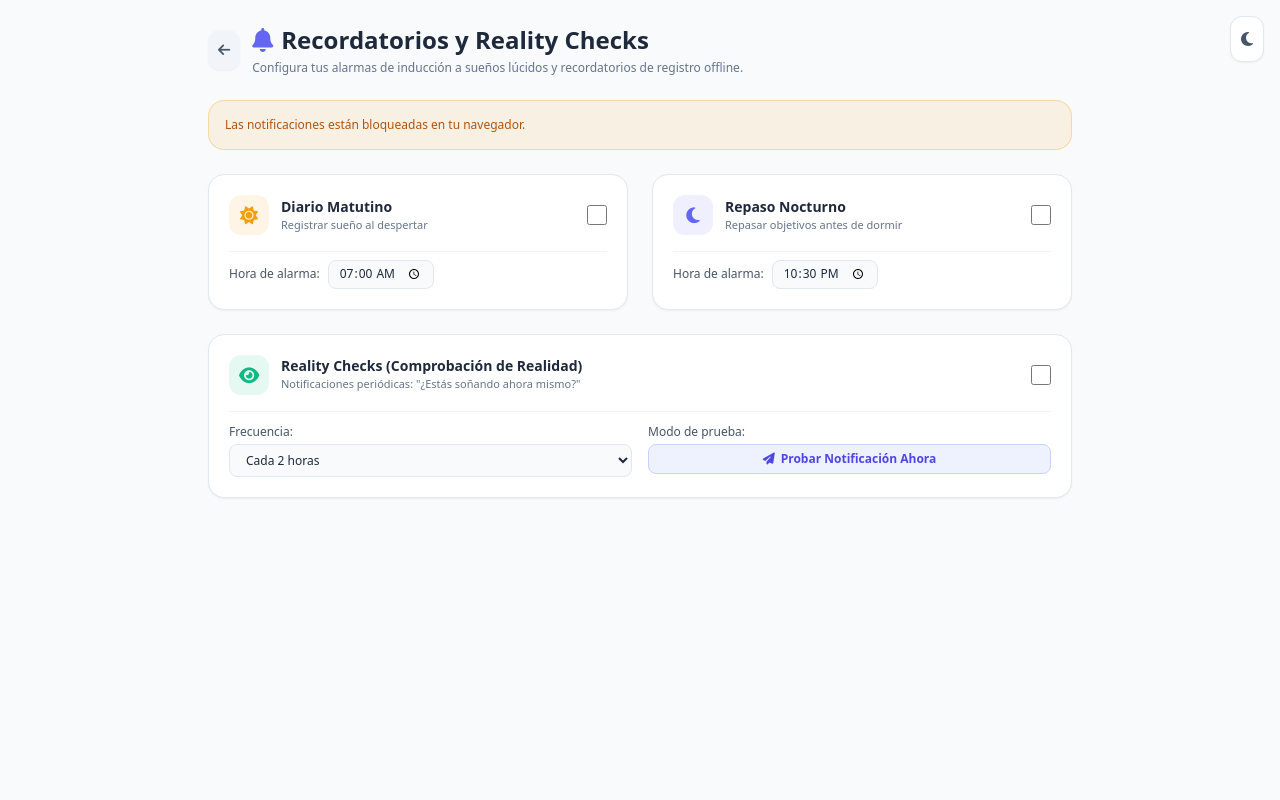
After one commit to TasconLD/diario_suenos, a Flask app: page /recordatorios in a window 1280 px wide. The commit adds this page. Run offline with Flask 3, Linux system fonts and the light colour scheme; the visitor is signed in with stand-in values (Sample User, id 1); some libraries are stand-ins or nearby versions.

Commit message:
feat(notifications): agrega sistema de recordatorios offline

```diff
--- a/routes/main.py
+++ b/routes/main.py
@@ -672,6 +672,15 @@ def mapa_onirico():
 
     return jsonify({'nodes': nodos, 'edges': enlaces})
 
+
+# BLOQUE: Recordatorios, Notificaciones y Reality Checks (PWA / Offline)
+@main_bp.route('/recordatorios')
+def vista_recordatorios():
+    """Renders the notifications and reality checks settings page."""
+    if 'usuario_id' not in session:
+        return redirect(url_for('auth.login'))
+    return render_template('recordatorios.html')
+
 # BLOQUE: Ruta para exportar los sueños a PDF
 @main_bp.route('/exportar')
 def exportar():
--- /dev/null
+++ b/templates/recordatorios.html
@@ -0,0 +1,217 @@
+{% extends 'base.html' %}
+
+{% block title %}Recordatorios y Reality Checks{% endblock %}
+
+{% block content %}
+<div class="max-w-4xl mx-auto px-4 py-6 space-y-6">
+    <!-- Encabezado con Botón de Regreso -->
+    <div class="flex items-center gap-3">
+        <a href="{{ url_for('main.index') }}"
+        class="p-2.5 bg-slate-100 hover:bg-slate-200 dark:bg-slate-800 dark:hover:bg-slate-700 text-slate-600 dark:text-slate-300 rounded-xl transition-colors shadow-sm flex items-center justify-center">
+            <i class="fa-solid fa-arrow-left text-sm"></i>
+        </a>
+        <div>
+            <h1 class="text-2xl font-black text-slate-800 dark:text-white flex items-center gap-2">
+                <i class="fa-solid fa-bell text-indigo-500"></i> Recordatorios y Reality Checks
+            </h1>
+            <p class="text-xs text-slate-500 dark:text-slate-400 mt-1">
+                Configura tus alarmas de inducción a sueños lúcidos y recordatorios de registro offline.
+            </p>
+        </div>
+    </div>
+    <!-- Estado de Permisos -->
+    <div id="permiso-banner" class="p-4 rounded-2xl bg-amber-500/10 border border-amber-500/30 text-amber-700 dark:text-amber-300 text-xs flex items-center justify-between gap-4">
+        <div class="flex items-center gap-2">
+            <i class="fa-solid fa-triangle-exclamation text-base"></i>
+            <span>Para recibir notificaciones, debes conceder permisos en tu navegador.</span>
+        </div>
+        <button id="btn-solicitar-permiso" class="px-3 py-1.5 bg-amber-500 text-white font-semibold rounded-xl hover:bg-amber-600 transition-colors shadow-sm">
+            Activar Notificaciones
+        </button>
+    </div>
+
+    <div class="grid grid-cols-1 md:grid-cols-2 gap-6">
+
+        <!-- CARD 1: Recordatorio Matutino -->
+        <div class="bg-white dark:bg-slate-800 border border-slate-200 dark:border-slate-700/60 rounded-2xl p-5 shadow-sm space-y-4">
+            <div class="flex items-center justify-between">
+                <div class="flex items-center gap-3">
+                    <div class="w-10 h-10 rounded-xl bg-amber-500/10 text-amber-500 flex items-center justify-center text-lg">
+                        <i class="fa-solid fa-sun"></i>
+                    </div>
+                    <div>
+                        <h3 class="text-sm font-bold text-slate-800 dark:text-white">Diario Matutino</h3>
+                        <p class="text-[11px] text-slate-500">Registrar sueño al despertar</p>
+                    </div>
+                </div>
+                <input type="checkbox" id="check-matutino" class="w-5 h-5 accent-indigo-600 rounded cursor-pointer">
+            </div>
+            <div class="flex items-center gap-2 pt-2 border-t border-slate-100 dark:border-slate-700">
+                <label class="text-xs text-slate-600 dark:text-slate-400 font-medium">Hora de alarma:</label>
+                <input type="time" id="hora-matutino" value="07:00" class="bg-slate-50 dark:bg-slate-900 border border-slate-200 dark:border-slate-700 rounded-lg px-2.5 py-1 text-xs text-slate-800 dark:text-white">
+            </div>
+        </div>
+
+        <!-- CARD 2: Recordatorio Nocturno -->
+        <div class="bg-white dark:bg-slate-800 border border-slate-200 dark:border-slate-700/60 rounded-2xl p-5 shadow-sm space-y-4">
+            <div class="flex items-center justify-between">
+                <div class="flex items-center gap-3">
+                    <div class="w-10 h-10 rounded-xl bg-indigo-500/10 text-indigo-500 flex items-center justify-center text-lg">
+                        <i class="fa-solid fa-moon"></i>
+                    </div>
+                    <div>
+                        <h3 class="text-sm font-bold text-slate-800 dark:text-white">Repaso Nocturno</h3>
+                        <p class="text-[11px] text-slate-500">Repasar objetivos antes de dormir</p>
+                    </div>
+                </div>
+                <input type="checkbox" id="check-nocturno" class="w-5 h-5 accent-indigo-600 rounded cursor-pointer">
+            </div>
+            <div class="flex items-center gap-2 pt-2 border-t border-slate-100 dark:border-slate-700">
+                <label class="text-xs text-slate-600 dark:text-slate-400 font-medium">Hora de alarma:</label>
+                <input type="time" id="hora-nocturno" value="22:30" class="bg-slate-50 dark:bg-slate-900 border border-slate-200 dark:border-slate-700 rounded-lg px-2.5 py-1 text-xs text-slate-800 dark:text-white">
+            </div>
+        </div>
+
+        <!-- CARD 3: Reality Checks -->
+        <div class="md:col-span-2 bg-white dark:bg-slate-800 border border-slate-200 dark:border-slate-700/60 rounded-2xl p-5 shadow-sm space-y-4">
+            <div class="flex items-center justify-between">
+                <div class="flex items-center gap-3">
+                    <div class="w-10 h-10 rounded-xl bg-emerald-500/10 text-emerald-500 flex items-center justify-center text-lg">
+                        <i class="fa-solid fa-eye"></i>
+                    </div>
+                    <div>
+                        <h3 class="text-sm font-bold text-slate-800 dark:text-white">Reality Checks (Comprobación de Realidad)</h3>
+                        <p class="text-[11px] text-slate-500">Notificaciones periódicas: "¿Estás soñando ahora mismo?"</p>
+                    </div>
+                </div>
+                <input type="checkbox" id="check-rc" class="w-5 h-5 accent-indigo-600 rounded cursor-pointer">
+            </div>
+
+            <div class="grid grid-cols-1 sm:grid-cols-2 gap-4 pt-3 border-t border-slate-100 dark:border-slate-700">
+                <div>
+                    <label class="text-xs text-slate-600 dark:text-slate-400 font-medium block mb-1">Frecuencia:</label>
+                    <select id="frecuencia-rc" class="w-full bg-slate-50 dark:bg-slate-900 border border-slate-200 dark:border-slate-700 rounded-lg px-3 py-1.5 text-xs text-slate-800 dark:text-white">
+                        <option value="60">Cada 1 hora</option>
+                        <option value="120" selected>Cada 2 horas</option>
+                        <option value="180">Cada 3 horas</option>
+                        <option value="240">Cada 4 horas</option>
+                    </select>
+                </div>
+                <div>
+                    <label class="text-xs text-slate-600 dark:text-slate-400 font-medium block mb-1">Modo de prueba:</label>
+                    <button id="btn-test-rc" class="w-full bg-indigo-50 dark:bg-indigo-950/40 text-indigo-600 dark:text-indigo-400 border border-indigo-200 dark:border-indigo-800 rounded-lg px-3 py-1.5 text-xs font-semibold hover:bg-indigo-100 transition-colors flex items-center justify-center gap-1.5">
+                        <i class="fa-solid fa-paper-plane"></i> Probar Notificación Ahora
+                    </button>
+                </div>
+            </div>
+        </div>
+
+    </div>
+</div>
+
+<script>
+document.addEventListener("DOMContentLoaded", () => {
+    // Registrar Service Worker existente
+    if ('serviceWorker' in navigator) {
+        navigator.serviceWorker.register('/static/sw.js')
+            .catch(err => console.error("Error registrando SW:", err));
+    }
+
+    const banner = document.getElementById('permiso-banner');
+    const btnPermiso = document.getElementById('btn-solicitar-permiso');
+    const btnTestRC = document.getElementById('btn-test-rc');
+
+    function actualizarEstadoPermisos() {
+        if (!('Notification' in window)) {
+            banner.innerHTML = "<span>Este navegador no soporta notificaciones.</span>";
+            return;
+        }
+        if (Notification.permission === 'granted') {
+            banner.classList.add('hidden');
+        } else if (Notification.permission === 'denied') {
+            banner.innerHTML = "<span>Las notificaciones están bloqueadas en tu navegador.</span>";
+        }
+    }
+
+    btnPermiso.addEventListener('click', () => {
+        Notification.requestPermission().then(perm => {
+            actualizarEstadoPermisos();
+        });
+    });
+
+    const cargarConfig = () => {
+        document.getElementById('check-matutino').checked = localStorage.getItem('notif_matutino') === 'true';
+        document.getElementById('hora-matutino').value = localStorage.getItem('hora_matutino') || '07:00';
+
+        document.getElementById('check-nocturno').checked = localStorage.getItem('notif_nocturno') === 'true';
+        document.getElementById('hora-nocturno').value = localStorage.getItem('hora_nocturno') || '22:30';
+
+        document.getElementById('check-rc').checked = localStorage.getItem('notif_rc') === 'true';
+        document.getElementById('frecuencia-rc').value = localStorage.getItem('frec_rc') || '120';
+    };
+
+    const guardarConfig = () => {
+        localStorage.setItem('notif_matutino', document.getElementById('check-matutino').checked);
+        localStorage.setItem('hora_matutino', document.getElementById('hora-matutino').value);
+
+        localStorage.setItem('notif_nocturno', document.getElementById('check-nocturno').checked);
+        localStorage.setItem('hora_nocturno', document.getElementById('hora-nocturno').value);
+
+        localStorage.setItem('notif_rc', document.getElementById('check-rc').checked);
+        localStorage.setItem('frec_rc', document.getElementById('frecuencia-rc').value);
+    };
+
+    document.querySelectorAll('input, select').forEach(el => {
+        el.addEventListener('change', guardarConfig);
+    });
+
+    // Notificación de prueba
+    btnTestRC.addEventListener('click', () => {
+        if (Notification.permission === 'granted') {
+            navigator.serviceWorker.ready.then(registration => {
+                registration.showNotification("👁️ Reality Check", {
+                    body: "¿Estás soñando ahora mismo? Revisa tus manos o mira un reloj.",
+                    vibrate: [200, 100, 200]
+                });
+            });
+        } else {
+            alert("Por favor habilita las notificaciones primero.");
+        }
+    });
+
+    // Bucle para comprobar horas
+    setInterval(() => {
+        if (Notification.permission !== 'granted') return;
+
+        const ahora = new Date();
+        const horaActual = `${String(ahora.getHours()).padStart(2, '0')}:${String(ahora.getMinutes()).padStart(2, '0')}`;
+        const esSegundoCero = ahora.getSeconds() === 0;
+
+        if (!esSegundoCero) return;
+
+        // Matutino
+        if (localStorage.getItem('notif_matutino') === 'true' && localStorage.getItem('hora_matutino') === horaActual) {
+            navigator.serviceWorker.ready.then(reg => {
+                reg.showNotification("☀️ ¡Buenos días!", {
+                    body: "No olvides registrar tu sueño antes de que se borre de tu memoria.",
+                    tag: 'matutino'
+                });
+            });
+        }
+
+        // Nocturno
+        if (localStorage.getItem('notif_nocturno') === 'true' && localStorage.getItem('hora_nocturno') === horaActual) {
+            navigator.serviceWorker.ready.then(reg => {
+                reg.showNotification("🌙 Repaso Nocturno", {
+                    body: "Repasa tus objetivos e intenciones para la noche.",
+                    tag: 'nocturno'
+                });
+            });
+        }
+    }, 1000);
+
+    actualizarEstadoPermisos();
+    cargarConfig();
+});
+</script>
+{% endblock %}
```
Also changed, not shown: static/sw.js (+23 -0 lines), templates/mapa.html (+8 -1 lines), templates/partials/_header.html (+11 -0 lines).
